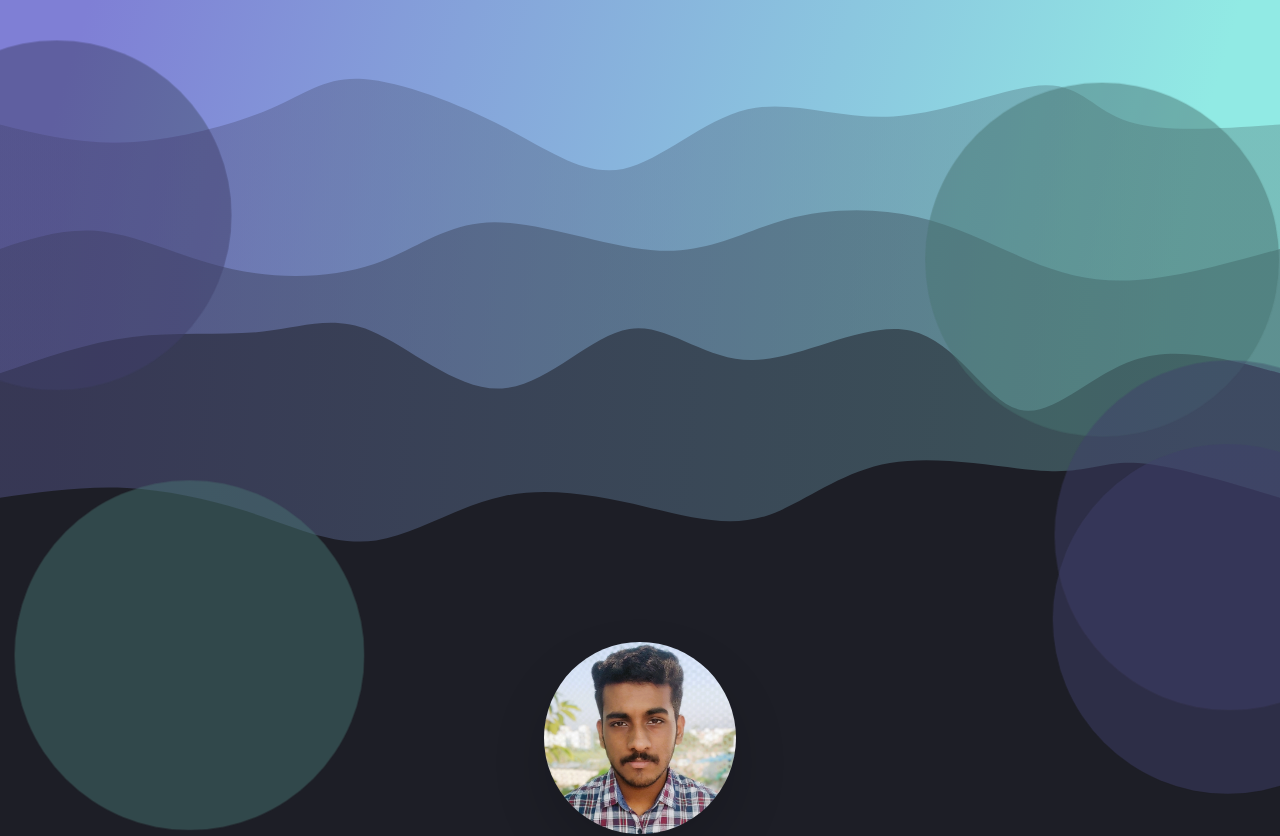
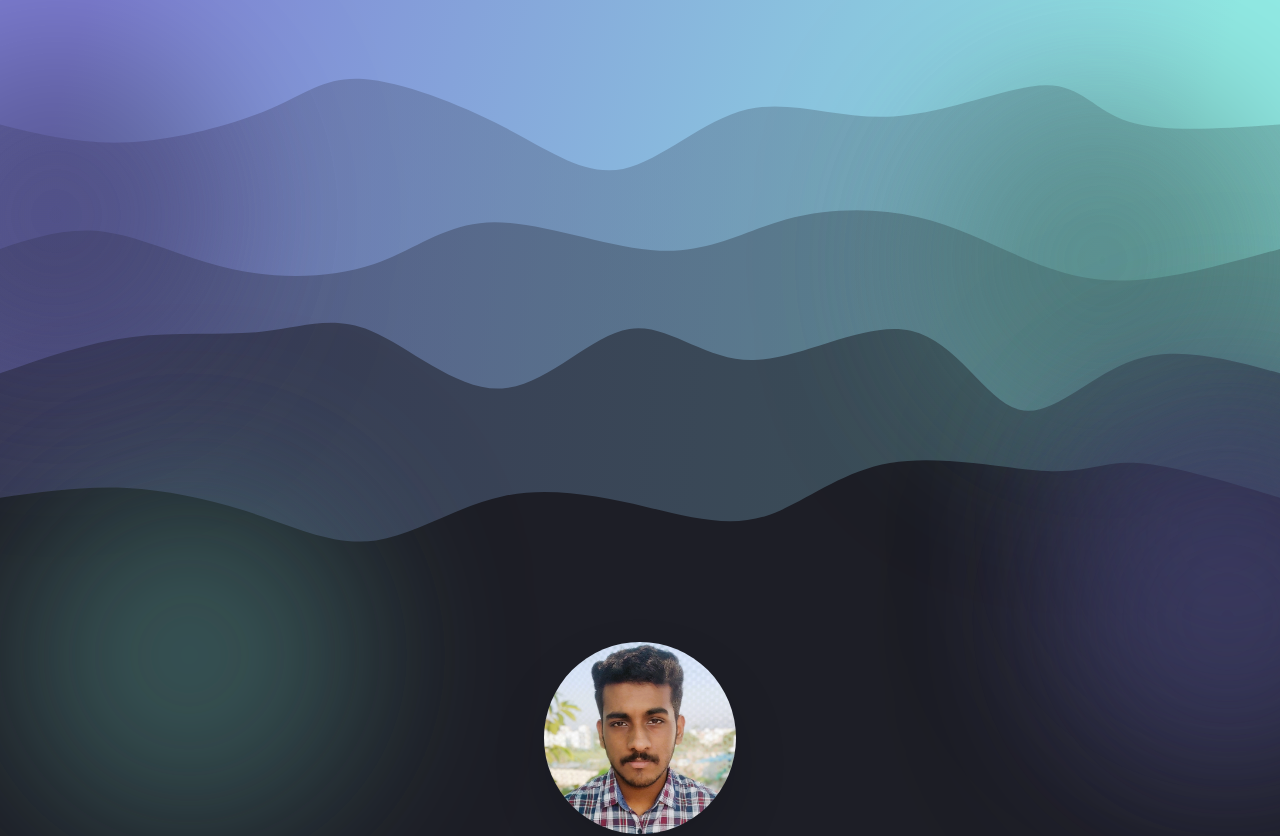
Before and after one commit to itaintkevin/portfolio-v1, a React (Create React App) app: page / in a window 1280 px wide. Shown: the top 836 px of the page. Built offline with nearby package versions, Linux system fonts and the light colour scheme.

Commit message:
Changes to Animation

```diff
--- a/src/App.js
+++ b/src/App.js
@@ -11,11 +11,11 @@ function App() {
   return (
     <>
     <div className="w-screen scroll-smooth">
-      <div className='fixed top-10 -left-4 w-72 h-72 rounded-full mix-blend-difference animate-blob1 opacity-25 filter blur-5xl bg-[#7F7FD5]'></div>
-      <div className='fixed top-20 -right-4 w-72 h-72 rounded-full mix-blend-difference animate-blob2 opacity-25 filter blur-5xl bg-[#91EAE4]'></div>
-      <div className='fixed bottom-40 -right-8 w-72 h-72 rounded-full mix-blend-difference animate-blob4 opacity-25 filter blur-5xl bg-[#7F7FD5]'></div>
-      <div className='fixed bottom-20 -right-4 w-72 h-72 rounded-full mix-blend-difference animate-blob3 opacity-25 filter blur-5xl bg-[#7F7FD5]'></div>
-      <div className='fixed bottom-10 -left-4 w-72 h-72 rounded-full mix-blend-difference animate-blob4 opacity-25 filter blur-5xl bg-[#91EAE4]'></div>
+      <div className='fixed top-10 -left-4 w-72 h-72 rounded-full mix-blend-difference animate-blob1 opacity-30 filter blur-3xl bg-[#7F7FD5]'></div>
+      <div className='fixed top-20 -right-4 w-72 h-72 rounded-full mix-blend-difference animate-blob2 opacity-30 filter blur-3xl bg-[#91EAE4]'></div>
+      <div className='fixed bottom-40 -right-8 w-72 h-72 rounded-full mix-blend-difference animate-blob4 opacity-30 filter blur-3xl bg-[#7F7FD5]'></div>
+      <div className='fixed bottom-20 -right-4 w-72 h-72 rounded-full mix-blend-difference animate-blob3 opacity-30 filter blur-3xl bg-[#7F7FD5]'></div>
+      <div className='fixed bottom-10 -left-4 w-72 h-72 rounded-full mix-blend-difference animate-blob4 opacity-30 filter blur-3xl bg-[#91EAE4]'></div>
       <Navbar />
       <Hero />
       <Experience />
```
